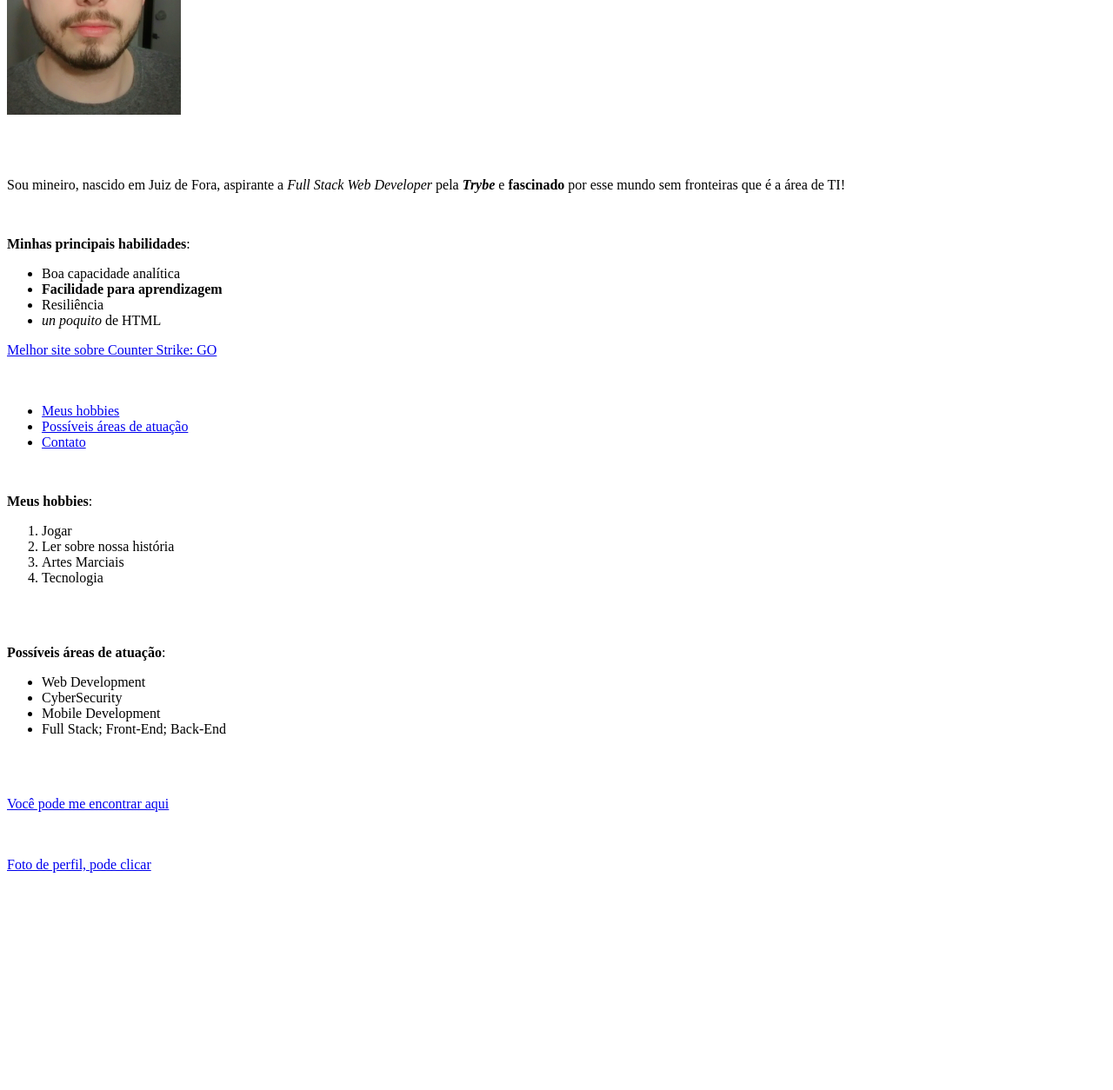
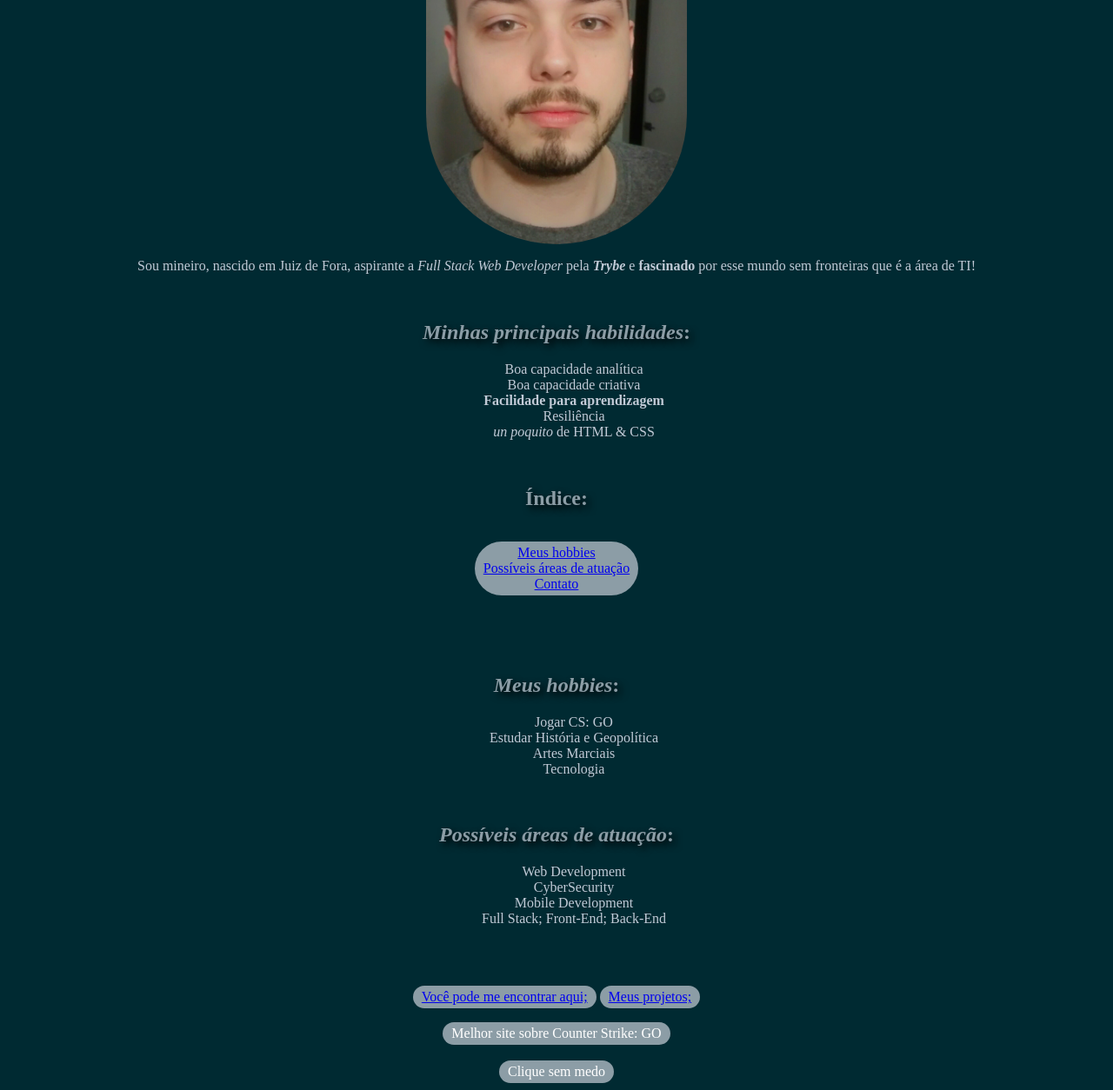
Before and after one commit to jvictorjvictor/jvictorjvictor.github.io, a plain HTML site: page index.html in a window 1280 px wide. Shown: the part 278-1532 px from the top of the page at 87% size. Before the commit the page ends 1290 px from the top, so only its background shows below. Drawn offline with Linux system fonts and the light colour scheme.

Commit message:
Adicionando CSS

```diff
--- a/index.html
+++ b/index.html
@@ -3,46 +3,93 @@
   <head>
     <meta charset="UTF-8">
     <title>-Portfolio JV</title>
+    <style>
+
+      h1 {
+        color: #8c9da6;
+        text-align: center;
+        text-shadow: 8px 8px 14px #000000
+      }
+
+      #fonte-h1 {
+        font-family: Verdana, Geneva, Tahoma, sans-serif;
+      }
+
+      body {
+        background-color: #002A32;
+        color: #C1CAD6;
+        text-align: center;
+      }
+
+      img {
+        display: block;
+        margin-left: auto;
+        margin-right: auto;
+        border-radius: 200px;
+        width: 300px
+      }
+
+      li {
+        list-style: none
+      }
+
+      h2 {
+        color: #8c9da6;
+        text-shadow: 4px 4px 8px #000000
+      }
+
+      .indice-clicavel {
+         background-color: #8c9da6;
+         color: white;
+         padding: 4px 10px;
+         text-align: center;
+         text-decoration: none;
+         display: inline-block;
+         border-radius: 70px;
+      }
+
+
+
+    </style>
   </head>
   <body>
-    <h1>João Victor Vieira</h1>
+    <h1 id="fonte-h1">João Victor Vieira</h1>
     <br>
-    <p id="Foto perfil"><img src="/IMG_20211224_060231.jpg" alt="É o que temos pra hoje..." width="200px"></p>
+    </div><p id="Foto-perfil"><img src="/IMG_20211224_060231.jpg" alt="É o que temos pra hoje..." width="200px"></p>
+    <div><p>
+        Sou mineiro, nascido em Juiz de Fora, aspirante a <i> Full Stack Web Developer</i> pela <b><i>Trybe</b></i> e <b>fascinado</b> por esse mundo sem fronteiras que é a área de TI!
+    </p></div>
     <br>
-    <br>
-    <p>
-        Sou mineiro, nascido em Juiz de Fora, aspirante a <i> Full Stack Web Developer</i> pela <b><i>Trybe</b></i> e <b>fascinado</b> por esse mundo sem fronteiras que é a área de TI!
-    </p>
-    <br>
-    <p>
-        <b>Minhas principais habilidades</b>:
-    </p>
+    <h2>
+        <b><i>Minhas principais habilidades</b></i>:
+    </h2>
     <ul>
         <li>Boa capacidade analítica</li>
+        <li>Boa capacidade criativa</li>
         <li><b>Facilidade para aprendizagem</b></li>
         <li>Resiliência</li>
-        <li><i>un poquito</i> de HTML</li>
+        <li><i>un poquito</i> de HTML & CSS</li>
     </ul>
-    <a href="https://www.hltv.org/" target="_blank">Melhor site sobre Counter Strike: GO</a>
+    <br>
+    <h2><b><i></i>Índice:</h2></b></i>
+    <ol class="indice-clicavel">
+        <li><a href="#hobbies">Meus hobbies</a></li>
+        <li><a href="#Possíveis">Possíveis áreas de atuação</a></li>
+        <li><a href="#contato">Contato</a></li>
+    </ol>
     <br>
     <br>
     <br>
-    <ul>
-        <li><a href="#hobbies">Meus hobbies</a></li>
-        <li><a href="#Possíveis"">Possíveis áreas de atuação</a></li>
-        <li><a href="#contato">Contato</a></li>
-    </ul>
     <br>
-    <p id="hobbies"><b>Meus hobbies</b>:</p>
+    <h2 id="hobbies"><b><i>Meus hobbies</b></i>:</h2>
     <ol>
-        <li>Jogar</li>
-        <li>Ler sobre nossa história</li>
+        <li>Jogar CS: GO</li>
+        <li>Estudar História e Geopolítica</li>
         <li>Artes Marciais</li>
         <li>Tecnologia</li>
     </ol>
     <br>
-    <br>
-    <p id="Possíveis"><b>Possíveis áreas de atuação</b>:</p>
+    <h2 id="Possíveis"><b><i>Possíveis áreas de atuação</b></i>:</h2>
     <ul>
         <li>Web Development</li>
         <li>CyberSecurity</li>
@@ -51,9 +98,12 @@
     </ul>
     <br>
     <br>
-    <p id="contato"><a href="https://www.linkedin.com/in/jo%C3%A3o-victor-vieira-7a8109186/" target="_blank">Você pode me encontrar aqui</a></p>
+    <p id="contato" class="indice-clicavel"><a href="https://www.linkedin.com/in/jo%C3%A3o-victor-vieira-7a8109186/" target="_blank">Você pode me encontrar aqui;</a></p>
+    <p id="github" class="indice-clicavel"><a href="https://github.com/jvictorjvictor" target="_blank">Meus projetos;</a></p>
+    <br>
+    <a href="https://www.hltv.org/" target="_blank" class="indice-clicavel">Melhor site sobre Counter Strike: GO</a>
     <br>
     <br>
-    <a href="#Foto perfil">Foto de perfil, pode clicar</a>
+    <a href="#Foto-perfil" class="indice-clicavel">Clique sem medo</a>
   </body>
 </html>
```
